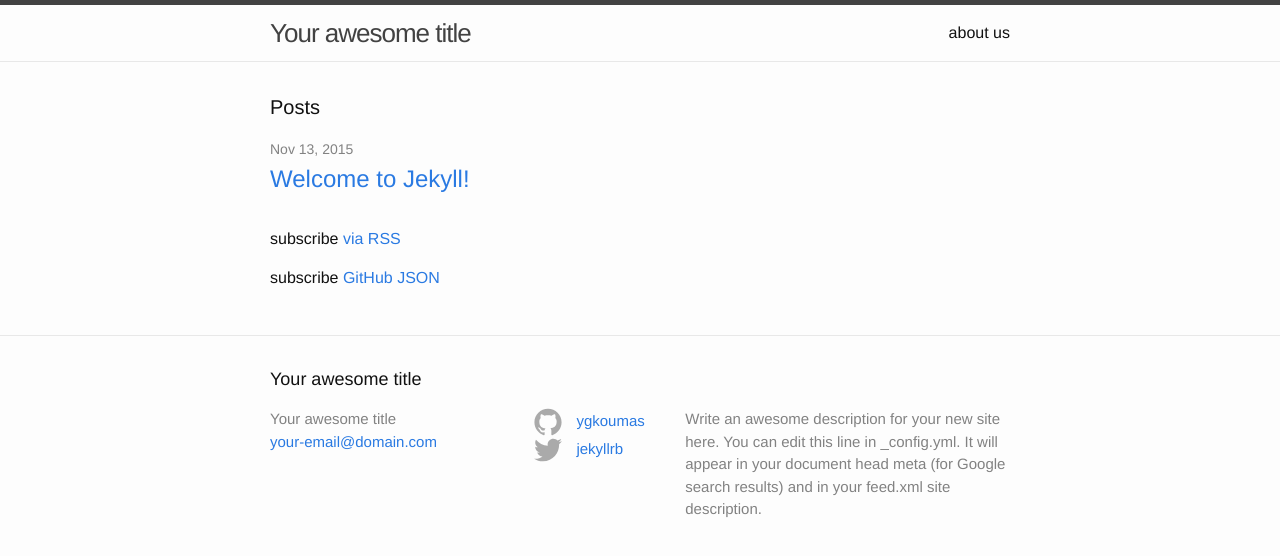
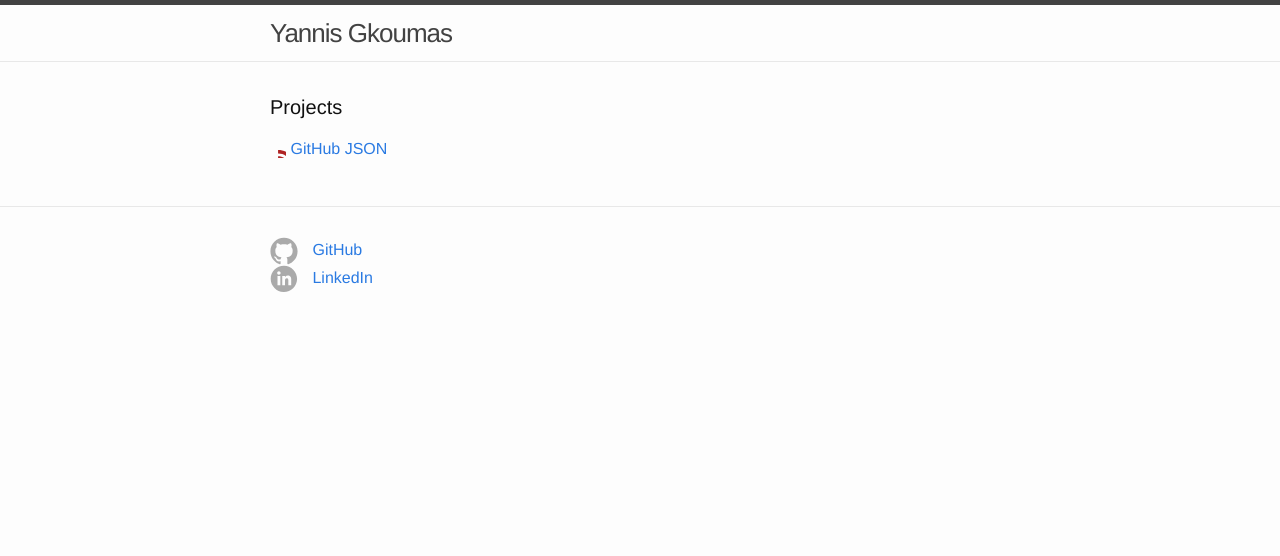
Before and after one commit to ygkoumas/ygkoumas.github.io, a Jekyll site: the page built from index.html, in a window 1280 px wide. Shown: the top 556 px of the page. Built offline with Jekyll 4.4.1, drawn with Linux system fonts in a browser that asks for light colours.

Commit message:
Changes to social icons, remove menu and edit content
Add feed icon to the json link,
add linkedin icon on footer,
clean from the useless menu on header,
move the svg code to a file dedicated to it,
change the content

```diff
--- a/_config.yml
+++ b/_config.yml
@@ -1,5 +1,6 @@
 # Site settings
-title: Your awesome title
+title: Yannis Gkoumas
+subtitle: Software Developer
 email: your-email@domain.com
 description: > # this means to ignore newlines until "baseurl:"
   Write an awesome description for your new site here. You can edit this
@@ -7,8 +8,8 @@ description: > # this means to ignore newlines until "baseurl:"
   Google search results) and in your feed.xml site description.
 baseurl: "" # the subpath of your site, e.g. /blog/
 url: "http://yourdomain.com" # the base hostname & protocol for your site
-twitter_username: jekyllrb
-github_username:  ygkoumas
+twitter_username: LinkedIn
+github_username: GitHub
 facebook_username: ygkoumas
 
 #Post permalinks
--- a/_includes/footer.html
+++ b/_includes/footer.html
@@ -2,27 +2,14 @@
 
   <div class="wrapper">
 
-    <h2 class="footer-heading">{{ site.title }}</h2>
-
-    <div class="footer-col-wrapper">
-      <div class="footer-col  footer-col-1">
-        <ul class="contact-list">
-          <li>{{ site.title }}</li>
-          <li><a href="mailto:{{ site.email }}">{{ site.email }}</a></li>
-        </ul>
-      </div>
-
-      <div class="footer-col  footer-col-2">
+    <div>
       <ul class="social-media-list">
         {% if site.github_username %}
         <li>
           <a href="https://github.com/{{ site.github_username }}">
             <span class="icon  icon--github">
-                <svg viewBox="0 0 16 16">
-                  <path fill="#828282" d="M7.999,0.431c-4.285,0-7.76,3.474-7.76,7.761 c0,3.428,2.223,6.337,5.307,7.363c0.388,0.071,0.53-0.168,0.53-0.374c0-0.184-0.007-0.672-0.01-1.32 c-2.159,0.469-2.614-1.04-2.614-1.04c-0.353-0.896-0.862-1.135-0.862-1.135c-0.705-0.481,0.053-0.472,0.053-0.472 c0.779,0.055,1.189,0.8,1.189,0.8c0.692,1.186,1.816,0.843,2.258,0.645c0.071-0.502,0.271-0.843,0.493-1.037 C4.86,11.425,3.049,10.76,3.049,7.786c0-0.847,0.302-1.54,0.799-2.082C3.768,5.507,3.501,4.718,3.924,3.65 c0,0,0.652-0.209,2.134,0.796C6.677,4.273,7.34,4.187,8,4.184c0.659,0.003,1.323,0.089,1.943,0.261 c1.482-1.004,2.132-0.796,2.132-0.796c0.423,1.068,0.157,1.857,0.077,2.054c0.497,0.542,0.798,1.235,0.798,2.082 c0,2.981-1.814,3.637-3.543,3.829c0.279,0.24,0.527,0.713,0.527,1.437c0,1.037-0.01,1.874-0.01,2.129 c0,0.208,0.14,0.449,0.534,0.373c3.081-1.028,5.302-3.935,5.302-7.362C15.76,3.906,12.285,0.431,7.999,0.431z"/>
-                </svg>
+              {{ site.data.svg.github_icon }}
             </span>
-
             <span class="username">{{ site.github_username }}</span>
           </a>
         </li>
@@ -31,11 +18,8 @@
         {% if site.twitter_username %}
         <li>
           <a href="https://twitter.com/{{ site.twitter_username }}">
-              <span class="icon  icon--twitter">
-                <svg viewBox="0 0 16 16">
-                  <path fill="#828282" d="M15.969,3.058c-0.586,0.26-1.217,0.436-1.878,0.515c0.675-0.405,1.194-1.045,1.438-1.809
-                  c-0.632,0.375-1.332,0.647-2.076,0.793c-0.596-0.636-1.446-1.033-2.387-1.033c-1.806,0-3.27,1.464-3.27,3.27 c0,0.256,0.029,0.506,0.085,0.745C5.163,5.404,2.753,4.102,1.14,2.124C0.859,2.607,0.698,3.168,0.698,3.767 c0,1.134,0.577,2.135,1.455,2.722C1.616,6.472,1.112,6.325,0.671,6.08c0,0.014,0,0.027,0,0.041c0,1.584,1.127,2.906,2.623,3.206 C3.02,9.402,2.731,9.442,2.433,9.442c-0.211,0-0.416-0.021-0.615-0.059c0.416,1.299,1.624,2.245,3.055,2.271 c-1.119,0.877-2.529,1.4-4.061,1.4c-0.264,0-0.524-0.015-0.78-0.046c1.447,0.928,3.166,1.469,5.013,1.469 c6.015,0,9.304-4.983,9.304-9.304c0-0.142-0.003-0.283-0.009-0.423C14.976,4.29,15.531,3.714,15.969,3.058z"/>
-                </svg>
+            <span class="icon  icon--linkedin">
+              {{ site.data.svg.linkedin_icon }}
             </span>
 
             <span class="username">{{ site.twitter_username }}</span>
@@ -45,11 +29,4 @@
       </ul>
     </div>
 
-      <div class="footer-col  footer-col-3">
-        <p class="text">{{ site.description }}</p>
-      </div>
-    </div>
-
-  </div>
-
 </footer>
--- a/_includes/header.html
+++ b/_includes/header.html
@@ -3,7 +3,13 @@
   <div class="wrapper">
 
     <a class="site-title" href="{{ site.baseurl }}/">{{ site.title }}</a>
+    {% for page in site.pages %}
+      {% if page.title %}
+        {% assign print_menu = 'yes' %}
+      {% endif %}
+    {% endfor %}
 
+    {% if print_menu %}
     <nav class="site-nav">
       <a href="#" class="menu-icon">
         <svg viewBox="0 0 18 15">
@@ -21,6 +27,7 @@
         {% endfor %}
       </div>
     </nav>
+    {% endif %}
 
   </div>
 
--- a/index.html
+++ b/index.html
@@ -4,22 +4,15 @@ layout: default
 
 <div class="home">
 
-  <h1 class="page-heading">Posts</h1>
-
-  <ul class="post-list">
-    {% for post in site.posts %}
-      <li>
-        <span class="post-meta">{{ post.date | date: "%b %-d, %Y" }}</span>
-
-        <h2>
-          <a class="post-link" href="{{ post.url | prepend: site.baseurl }}">{{ post.title }}</a>
-        </h2>
-      </li>
-    {% endfor %}
-  </ul>
-
+  <h1 class="page-heading">Projects</h1>
   <div class="github-call"></div>
 
-  <p class="rss-subscribe">subscribe <a href="{{ "/feed.xml" | prepend: site.baseurl }}">via RSS</a></p>
-<p class="rss-subscribe">subscribe <a href="{{ "/feed.xml" | prepend: site.baseurl }}">GitHub JSON</a></p>
+  <p class="rss-subscribe">
+    <a href="{{ "/feed.xml" | prepend: site.baseurl }}">
+      <span class="icon  icon--feed">
+        {{ site.data.svg.feed_icon }}
+      </span>
+      GitHub JSON
+    </a>
+  </p>
 </div>
```
Also changed, not shown: _data/svg.yml (added, +17 -0 lines), about.md (+1 -1 lines). Lines whose indentation alone changed are shown as unchanged.
